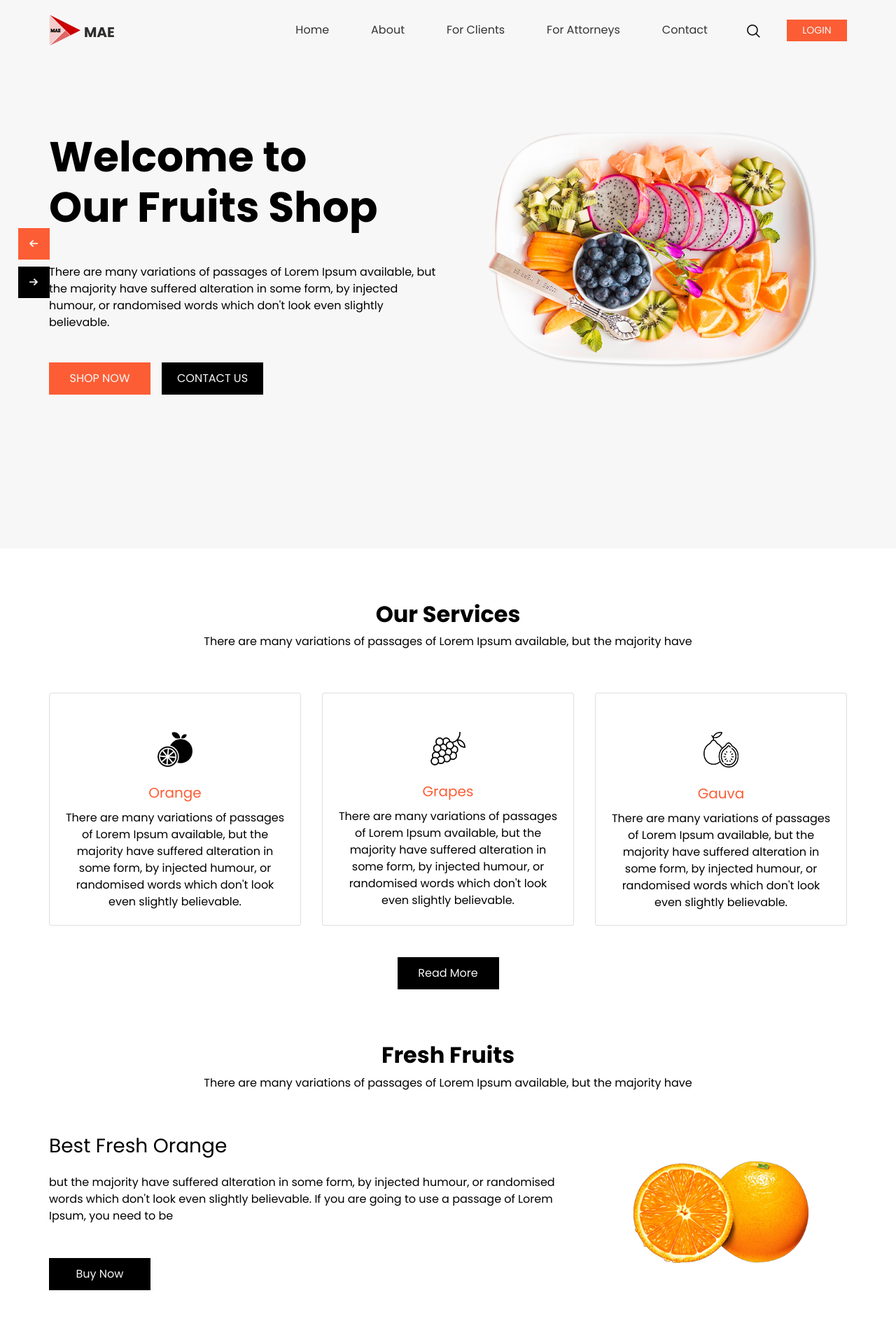
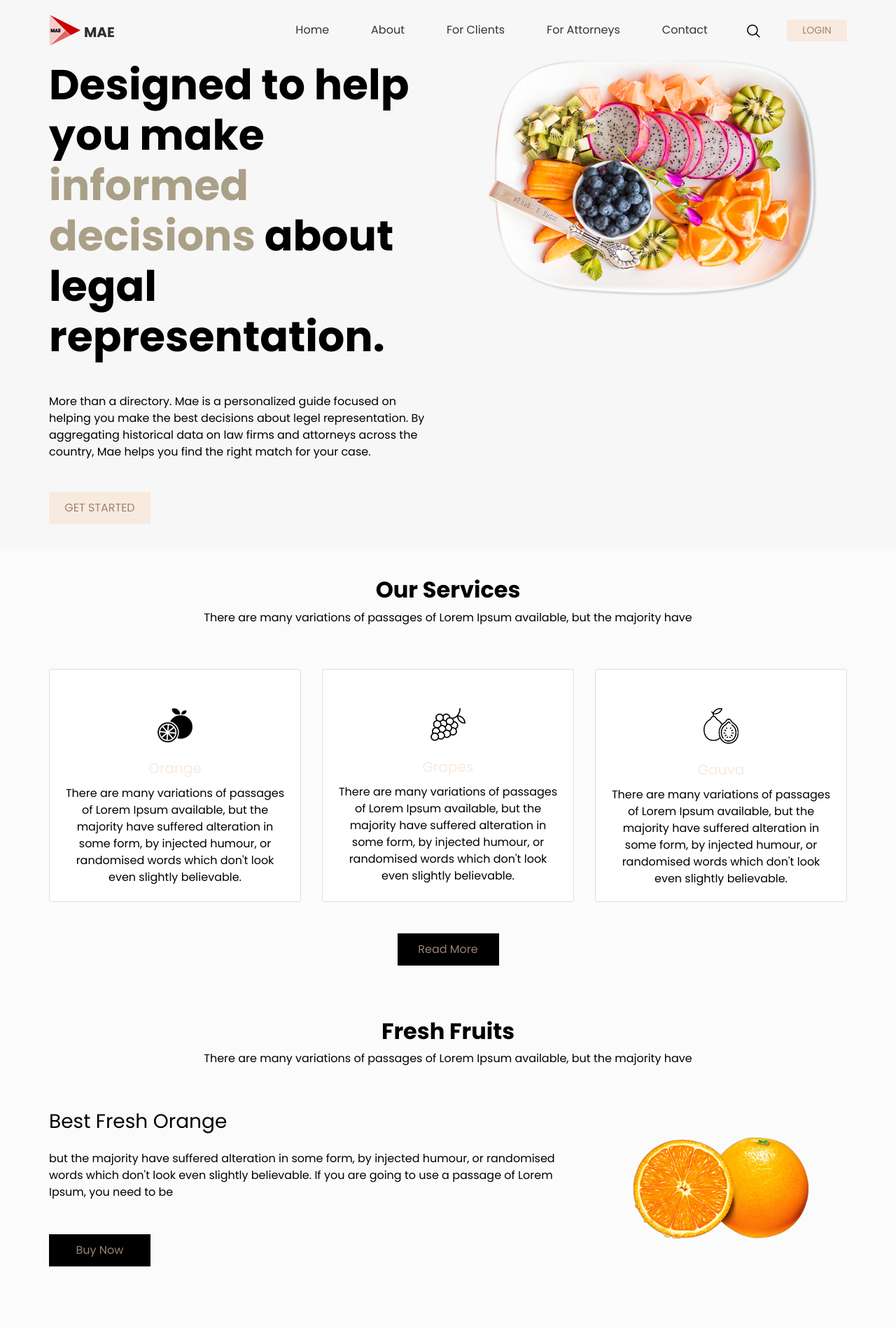
Before and after one commit to kaitlynhazzard/Mae, a Django app: page / in a window 1280 px wide. Shown: the top 1898 px of the page at 70% size. Run offline with Django 4.2, Linux system fonts and the light colour scheme; some libraries are stand-ins or nearby versions.

Commit message:
begin home page frontend

```diff
--- a/Mae/static/css/style.css
+++ b/Mae/static/css/style.css
@@ -1,7 +1,7 @@
 body {
   font-family: 'Poppins', sans-serif;
   color: #000000;
-  background-color: #ffffff;
+  background-color: #FBFBFB;
 }
 
 .layout_padding {
@@ -37,7 +37,7 @@ body {
   text-align: center;
   width: 145px;
   outline: none;
-  color: #f7f7f7;
+  color: #9D8171;
   border: 1px solid transparent;
 }
 
@@ -52,12 +52,12 @@ body {
 }
 
 .custom_orange-btn {
-  background-color: #fc5d35;
+  background-color: #F9EADF;
 }
 
 .custom_orange-btn:hover {
-  border: 1px solid #fc5d35;
-  color: #fc5d35;
+  border: 1px solid #F9EADF;
+  color: #F5E9E0;
   background-color: transparent;
 }
 
@@ -171,8 +171,8 @@ a:focus {
 .quote_btn-container a {
   display: inline-block;
   padding: 5px 15px;
-  background-color: #fc5d35;
-  color: #f7f7f7;
+  background-color: #F9EADF;
+  color: #9D8171;
   font-size: 14px;
   text-transform: uppercase;
 }
@@ -257,6 +257,7 @@ a:focus {
   background-position: center;
 }
 
+/* previous slide */
 .slider_section .custom_carousel-control .carousel-control-prev {
   background-image: url(../images/prev.png);
   background-color: #fc5d35;
@@ -283,7 +284,7 @@ a:focus {
 }
 
 .service_section .card .card-title {
-  color: #fc5d35;
+  color: #F9EADF;
 
 }
 
@@ -306,7 +307,7 @@ a:focus {
 }
 
 .service_section .card:hover::after {
-  background-color: #fc5d35;
+  background-color: #F9EADF;
 }
 
 /* end service section */
@@ -385,7 +386,7 @@ a:focus {
 
 .client_section .custom_carousel-control .carousel-control-prev:hover,
 .client_section .custom_carousel-control .carousel-control-next:hover {
-  background-color: #fc5d35;
+  background-color: #F9EADF;
 }
 
 .client_section .custom_carousel-control .carousel-control-prev {
@@ -422,7 +423,7 @@ a:focus {
 
 .contact_form-container button {
   border: none;
-  background-color: #fc5d35;
+  background-color: #F5E9E0;
   color: #fff;
   padding: 8px 40px;
   text-transform: uppercase;
@@ -471,10 +472,10 @@ a:focus {
 }
 
 .info_section .form_container button {
-  background-color: #fc5d35;
+  background-color: #F9EADF;
   border: none;
   outline: none;
-  color: #fff;
+  color: #9D8171;
   padding: 5px 30px;
   margin-top: 15px;
   font-size: 15px;
--- a/Mae/templates/website/home.html
+++ b/Mae/templates/website/home.html
@@ -6,35 +6,27 @@
 {% block content %}
 
 
-  <!-- slider section -->
-    <section class=" slider_section position-relative">
-      <div id="carouselExampleControls" class="carousel slide" data-ride="carousel">
-        <div class="carousel-inner">
-          <div class="carousel-item active">
-            <div class="slider_item-box">
-              <div class="slider_item-container">
+  <!--Get rid of slider-->
   <div class="container">
     <div class="row">
       <div class="col-md-6">
         <div class="slider_item-detail">
           <div>
             <h1>
-                            Welcome to <br />
-                            Our Fruits Shop
+              Designed to help you make <br />
+              <span style="color: #AAA088"> informed decisions</span> about legal  <br />
+              representation.
             </h1>
             <p>
-                            There are many variations of passages of Lorem
-                            Ipsum available, but the majority have suffered
-                            alteration in some form, by injected humour, or
-                            randomised words which don't look even slightly
-                            believable.
+              More than a directory.
+
+              Mae is a personalized guide focused on helping you make the best decisions about
+              legel representation. By aggregating historical data on law firms and attorneys
+              across the country, Mae helps you find the right match for your case.
             </p>
             <div class="d-flex">
               <a href="" class="text-uppercase custom_orange-btn mr-3">
-                              Shop Now
-                            </a>
-                            <a href="" class="text-uppercase custom_dark-btn">
-                              Contact Us
+                Get Started
               </a>
             </div>
           </div>
@@ -48,107 +40,6 @@
         </div>
       </div>
     </div>
-                </div>
-              </div>
-            </div>
-          </div>
-          <div class="carousel-item">
-            <div class="slider_item-box">
-              <div class="slider_item-container">
-                <div class="container">
-                  <div class="row">
-                    <div class="col-md-6">
-                      <div class="slider_item-detail">
-                        <div>
-                          <h1>
-                            Welcome to <br />
-                            Our Fruits Shop
-                          </h1>
-                          <p>
-                            There are many variations of passages of Lorem
-                            Ipsum available, but the majority have suffered
-                            alteration in some form, by injected humour, or
-                            randomised words which don't look even slightly
-                            believable.
-                          </p>
-                          <div class="d-flex">
-                            <a href="" class="text-uppercase custom_orange-btn mr-3">
-                              Shop Now
-                            </a>
-                            <a href="" class="text-uppercase custom_dark-btn">
-                              Contact Us
-                            </a>
-                          </div>
-                        </div>
-                      </div>
-                    </div>
-                    <div class="col-md-6">
-                      <div class="slider_img-box">
-                        <div>
-                          <img src="{% static 'images/slide-img.png' %}" alt="" class="" />
-                        </div>
-                      </div>
-                    </div>
-                  </div>
-                </div>
-              </div>
-            </div>
-          </div>
-          <div class="carousel-item">
-            <div class="slider_item-box">
-              <div class="slider_item-container">
-                <div class="container">
-                  <div class="row">
-                    <div class="col-md-6">
-                      <div class="slider_item-detail">
-                        <div>
-                          <h1>
-                            Welcome to <br />
-                            Our Fruits Shop
-                          </h1>
-                          <p>
-                            There are many variations of passages of Lorem
-                            Ipsum available, but the majority have suffered
-                            alteration in some form, by injected humour, or
-                            randomised words which don't look even slightly
-                            believable.
-                          </p>
-                          <div class="d-flex">
-                            <a href="" class="text-uppercase custom_orange-btn mr-3">
-                              Shop Now
-                            </a>
-                            <a href="" class="text-uppercase custom_dark-btn">
-                              Contact Us
-                            </a>
-                          </div>
-                        </div>
-                      </div>
-                    </div>
-                    <div class="col-md-6">
-                      <div class="slider_img-box">
-                        <div>
-                          <img src="{% static 'images/slide-img.png' %}" alt="" class="" />
-                        </div>
-                      </div>
-                    </div>
-                  </div>
-                </div>
-              </div>
-            </div>
-          </div>
-        </div>
-        <div class="custom_carousel-control">
-          <a class="carousel-control-prev" href="#carouselExampleControls" role="button" data-slide="prev">
-            <span class="sr-only">Previous</span>
-          </a>
-          <a class="carousel-control-next" href="#carouselExampleControls" role="button" data-slide="next">
-            <span class="sr-only">Next</span>
-          </a>
-        </div>
-      </div>
-    </section>
-
-    <!-- end slider section -->
   </div>
 
   <!-- service section -->
--- a/requirements.txt
+++ b/requirements.txt
@@ -1,5 +1,5 @@
 asgiref==3.6.0
-backports.zoneinfo==0.2.1
+backports.zoneinfo==0.2.1;python_version<"3.9"
 Django==4.1.7
 gunicorn==20.1.0
 sqlparse==0.4.3
```
Lines whose indentation alone changed are shown as unchanged.
